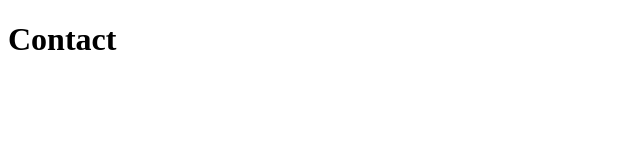
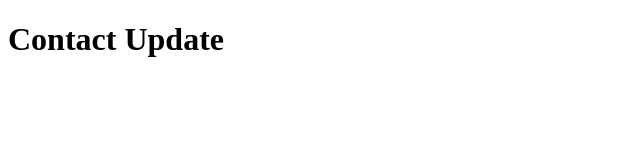
Before and after one commit to juanalz/introduccion-git, a plain HTML site: page contact.html in a window 1280 px wide. Shown: the whole page, without its empty margins (0-640 px from the left). Drawn offline with Linux system fonts and the light colour scheme.

Commit message:
Se actualiza el título de contacto

```diff
--- a/contact.html
+++ b/contact.html
@@ -9,7 +9,7 @@
 </head>
 
 <body>
-    <h1>Contact</h1>
+    <h1>Contact Update</h1>
 </body>
 
 </html>
```
